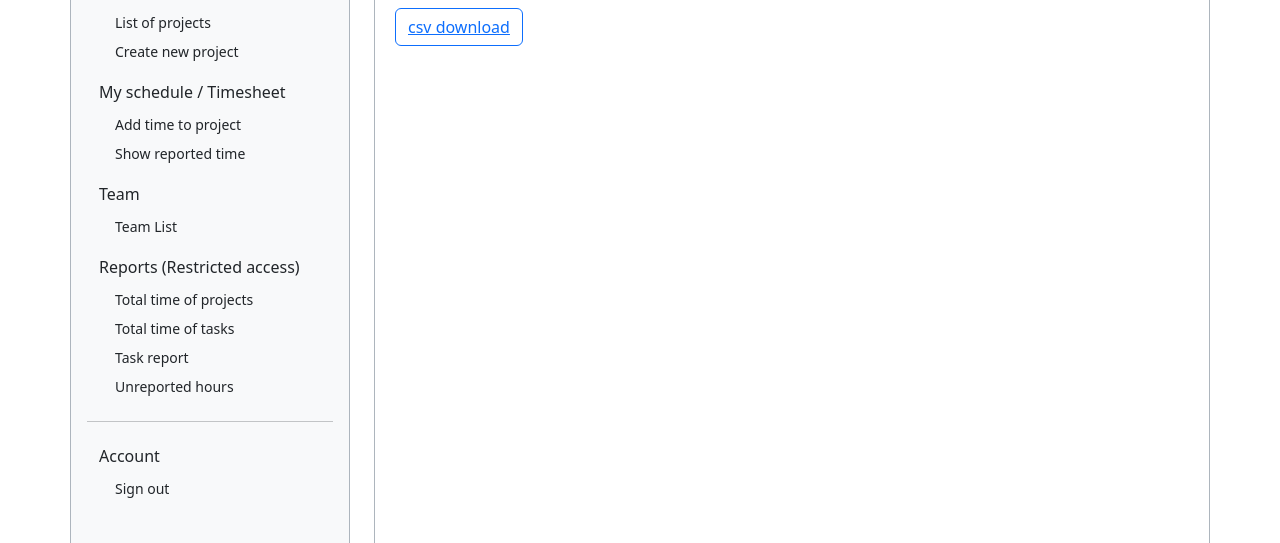
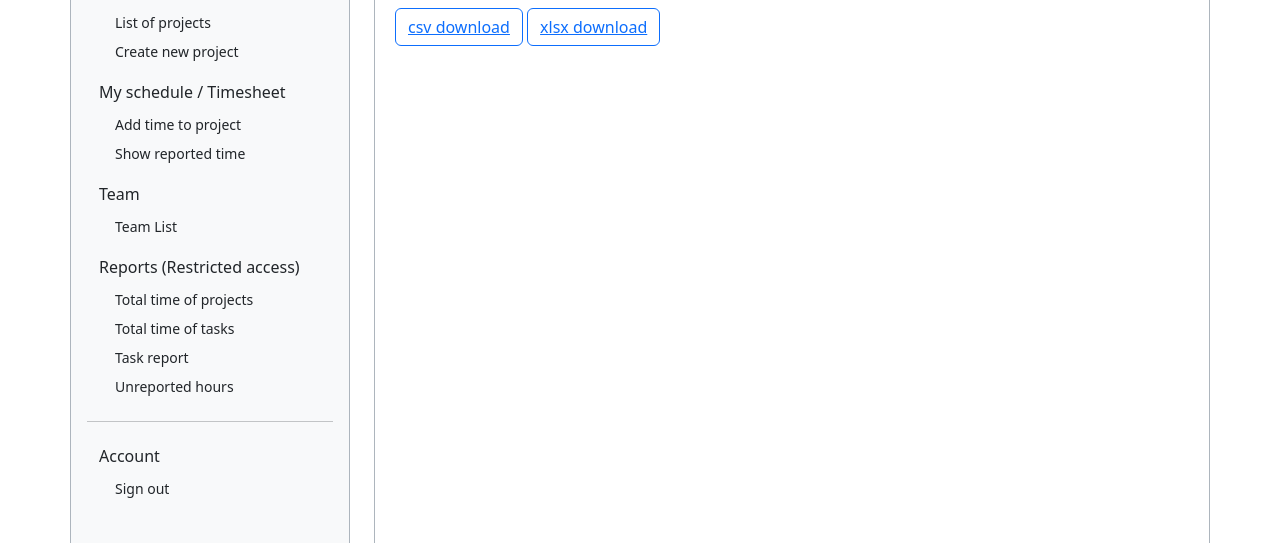
Before and after one commit to MarcinLebiedzinski/pmplatform, a Django app: page /pmplatform/reports/totalprojectstime/ in a window 1280 px wide. Shown: the part 254-797 px from the top of the page. Run offline with Django 4.2, Linux system fonts and the light colour scheme; the visitor is signed in with stand-in values (Sample User, id 1); data that the repository does not hold is empty.

Commit message:
2023-10-08 Update

```diff
--- a/pmplatform/urls.py
+++ b/pmplatform/urls.py
@@ -27,6 +27,8 @@ from pmplatform_app.views import AddTimeToProject, AddTimeToTask, AddTime
 from pmplatform_app.views import ChangeProjectStatus, ChangeTaskStatus
 from pmplatform_app.views import TotalProjectsTimeDownloadCsv, TotalTasksTimeDownloadCsv
 from pmplatform_app.views import TaskReportDownloadCsv, UnreportedDaysDownloadCSV
+
+from pmplatform_app.views import TotalProjectsTimeDownloadXlsx
 
 from resume_app.views import Resume, CvDownload
 
@@ -61,10 +63,17 @@ urlpatterns = [
     path('pmplatform/taskreporttaskslist/<int:project_id>/', TaskReportTasksList.as_view(), name='task_report_tasks_list'),
     path('pmplatform/reports/taskreport/<int:task_id>/', TaskReport.as_view(), name='task_report'),
 
-    path('pmplatform/reports/total_projects_time_download_csv/', TotalProjectsTimeDownloadCsv.as_view(), name='total_projects_time_download_csv'),
-    path('pmplatform/reports/total_tasks_time_download_csv/', TotalTasksTimeDownloadCsv.as_view(), name='total_tasks_time_download_csv'),
-    path('pmplatform/reports/taskreport_download_csv/<int:task_id>/', TaskReportDownloadCsv.as_view(), name='task_report_download_csv'),
-    path('pmplatform/reports/unreported_days_download_csv/<int:user_id>/<int:start_time_int>/<int:end_time_int>/', UnreportedDaysDownloadCSV.as_view(), name='unreported_days_download_csv'),
+    path('pmplatform/reports/total_projects_time_download_csv/', TotalProjectsTimeDownloadCsv.as_view(),
+         name='total_projects_time_download_csv'),
+    path('pmplatform/reports/total_tasks_time_download_csv/', TotalTasksTimeDownloadCsv.as_view(),
+         name='total_tasks_time_download_csv'),
+    path('pmplatform/reports/taskreport_download_csv/<int:task_id>/', TaskReportDownloadCsv.as_view(),
+         name='task_report_download_csv'),
+    path('pmplatform/reports/unreported_days_download_csv/<int:user_id>/<int:start_time_int>/<int:end_time_int>/',
+         UnreportedDaysDownloadCSV.as_view(), name='unreported_days_download_csv'),
+
+    path('pmplatform/reports/total_projects_time_download_xlsx/', TotalProjectsTimeDownloadXlsx.as_view(),
+         name='total_projects_time_download_xlsx'),
 
     path('', Resume.as_view(), name='resume'),
     path('resume/', Resume.as_view(), name='resume'),
--- a/pmplatform_app/views.py
+++ b/pmplatform_app/views.py
@@ -637,3 +637,30 @@ class UnreportedDaysDownloadCSV(PermissionRequiredMixin, LoginRequiredMixin, Vie
         for row in list_of_unreported_days:
             writer.writerow(row)
         return response
+
+
+class TotalProjectsTimeDownloadXlsx(PermissionRequiredMixin, LoginRequiredMixin, View):
+    permission_required = 'pmplatform_app.view_choice'
+
+    def get(self, request):
+        projects = Project.objects.all()
+        list_of_projects = []
+        for project in projects:
+            tasks = Task.objects.filter(project_id=project.id)
+            hours_of_project = 0
+            list_of_tasks = []
+            for task in tasks:
+                reports = UserTask.objects.filter(task_id=task.id)
+                hours_of_task = 0
+                for report in reports:
+                    hours_of_task += report.amount_of_time
+                list_of_tasks.append((task.name, hours_of_task))
+                hours_of_project += hours_of_task
+            list_of_projects.append((project.name, hours_of_project))
+
+        df = pd.read_excel("totalprojectstime.xlsx")
+        response = HttpResponse(content_type='application/vnd.ms-excel')
+        response['Content-Disposition'] = f'attachment; filename=totalprojectstime.xlsx'
+        df.to_excel(response, index=False)
+
+        return response
--- a/templates/totalprojectstime.html
+++ b/templates/totalprojectstime.html
@@ -34,6 +34,11 @@
             <button type="button" class="btn btn-outline-primary">
             <a href="{% url 'total_projects_time_download_csv' %}">csv download</a>
             </button>
+
+            <button type="button" class="btn btn-outline-primary">
+            <a href="{% url 'total_projects_time_download_xlsx' %}">xlsx download</a>
+            </button>
           </div>
 
+
 {% endblock %}
```
